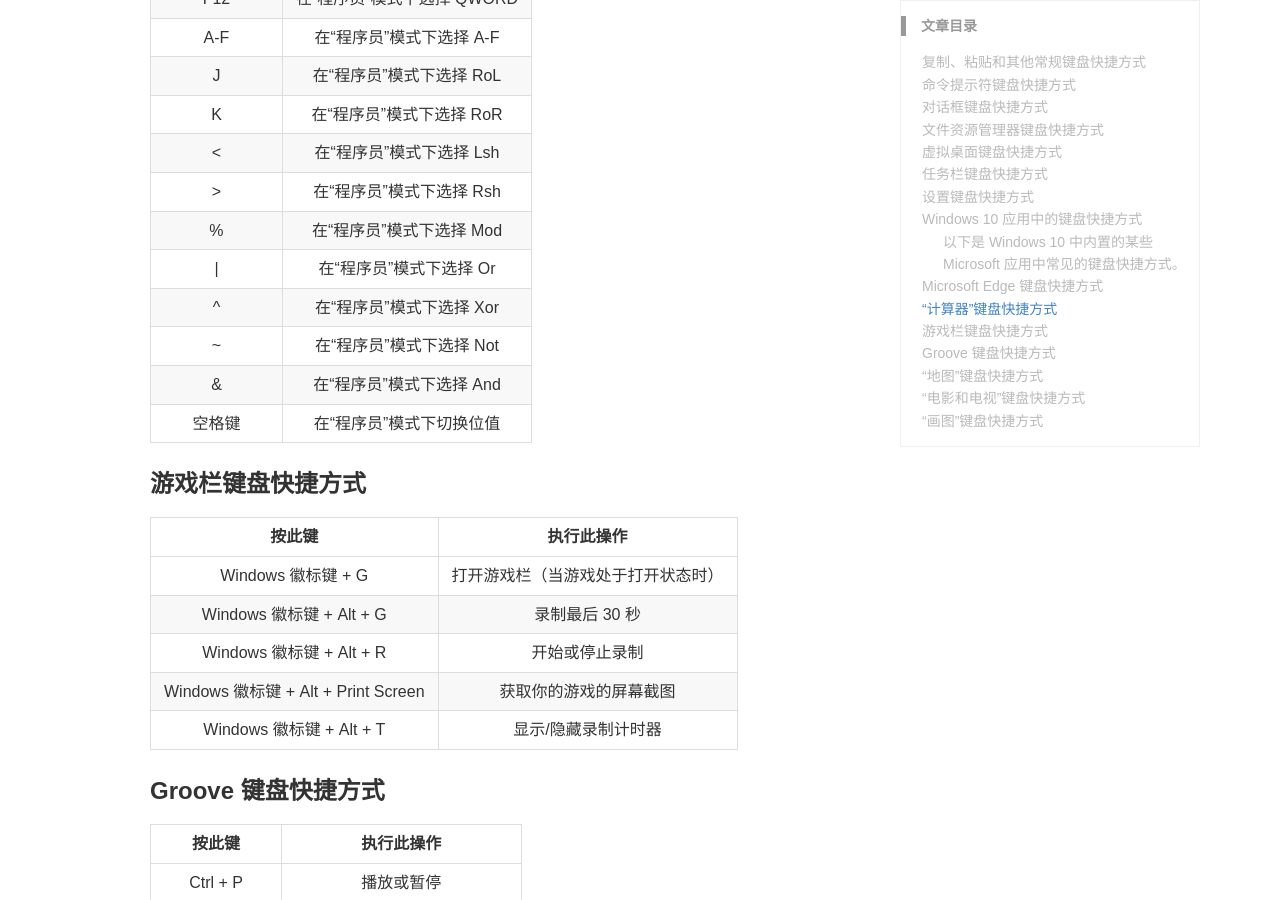
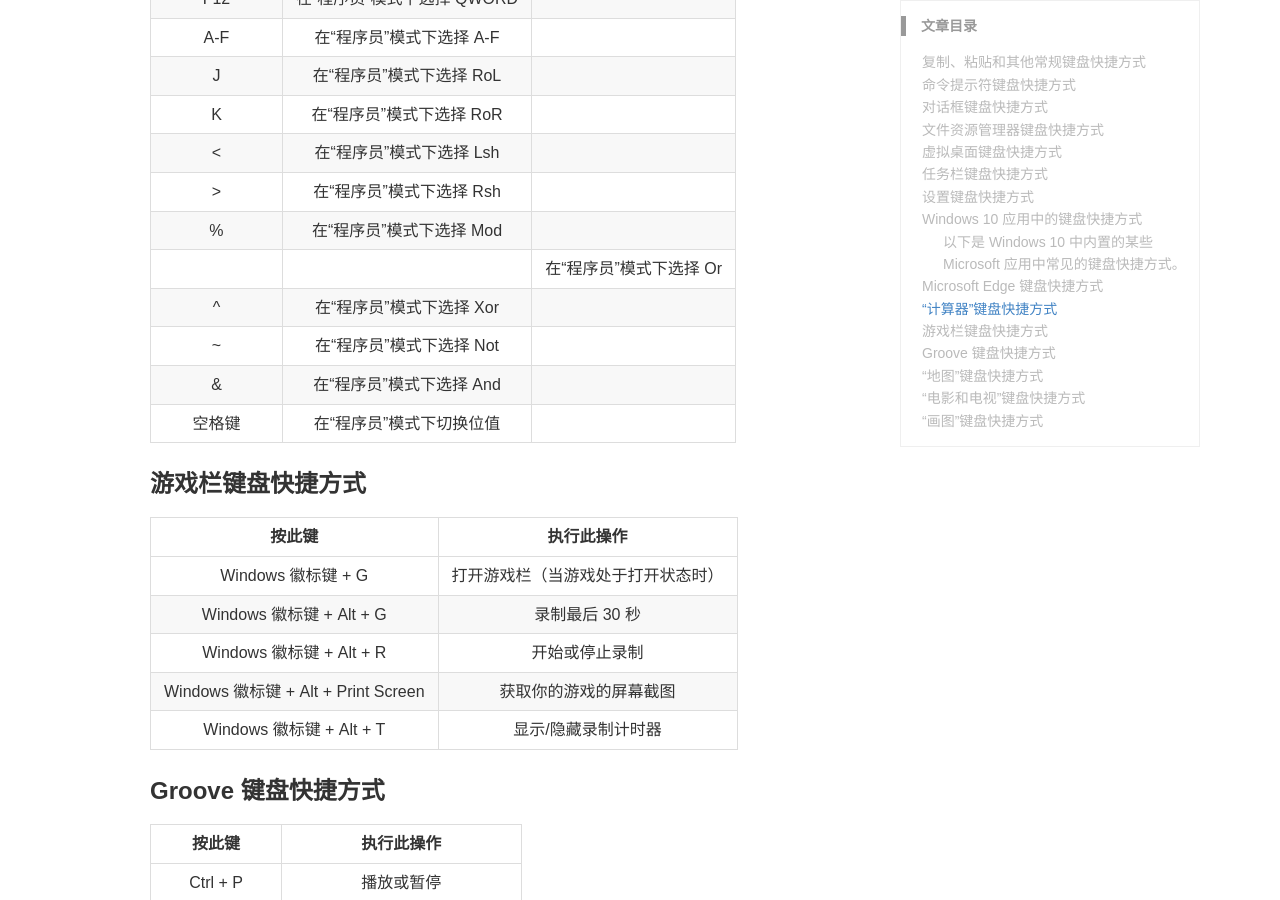
Before and after one commit to alex0227/alex0227.github.io, a Jekyll site: the page built from _posts/2017-9-6-win10官方快捷键汇总.md, in a window 1280 px wide and 900 px high, scrolled down 12331 px. Built offline with Jekyll 4.4.1, drawn with Linux system fonts in a browser that asks for light colours.

```diff
--- a/_posts/2017-9-6-win10官方快捷键汇总.md
+++ b/_posts/2017-9-6-win10官方快捷键汇总.md
@@ -317,7 +317,7 @@ K	|在“程序员”模式下选择 RoR
 <	|在“程序员”模式下选择 Lsh
 >	|在“程序员”模式下选择 Rsh
 %	|在“程序员”模式下选择 Mod
-\|	|在“程序员”模式下选择 Or
+||在“程序员”模式下选择 Or
 ^	|在“程序员”模式下选择 Xor
 ~	|在“程序员”模式下选择 Not
 &	|在“程序员”模式下选择 And
```
